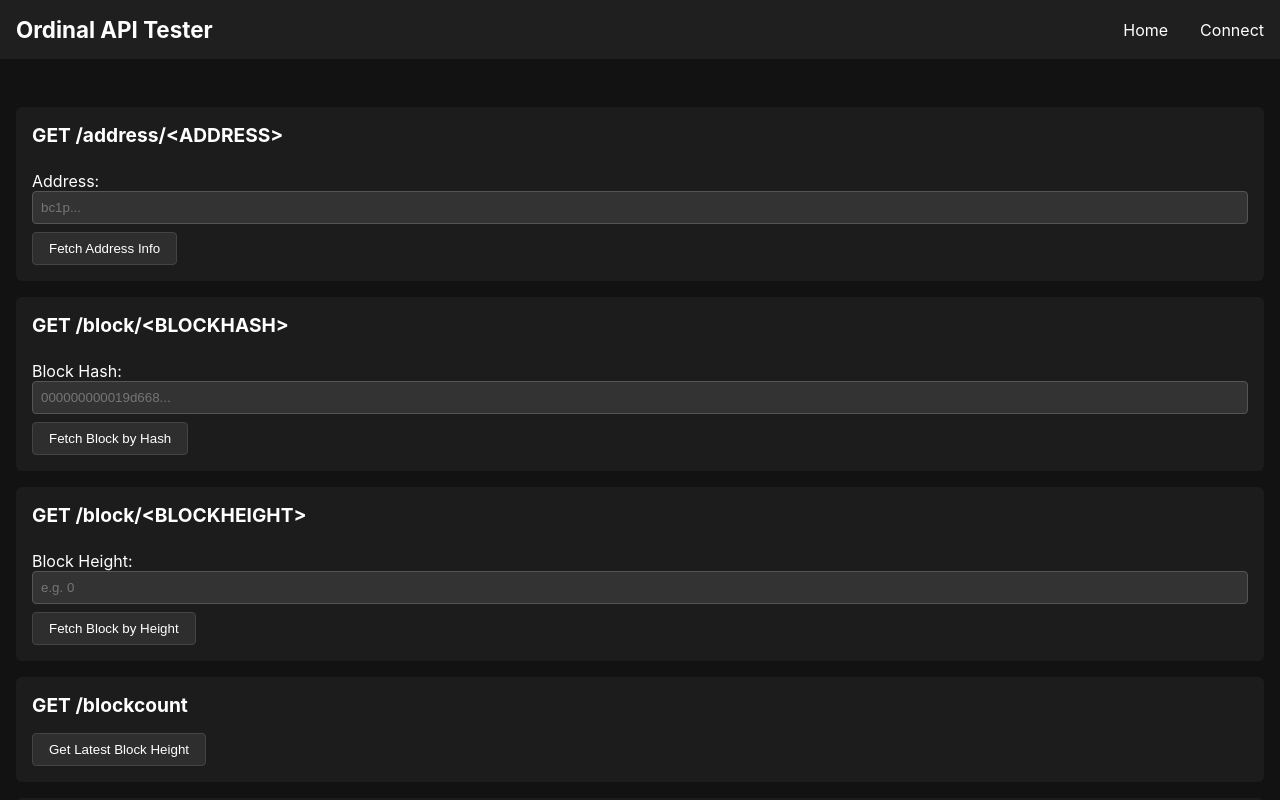
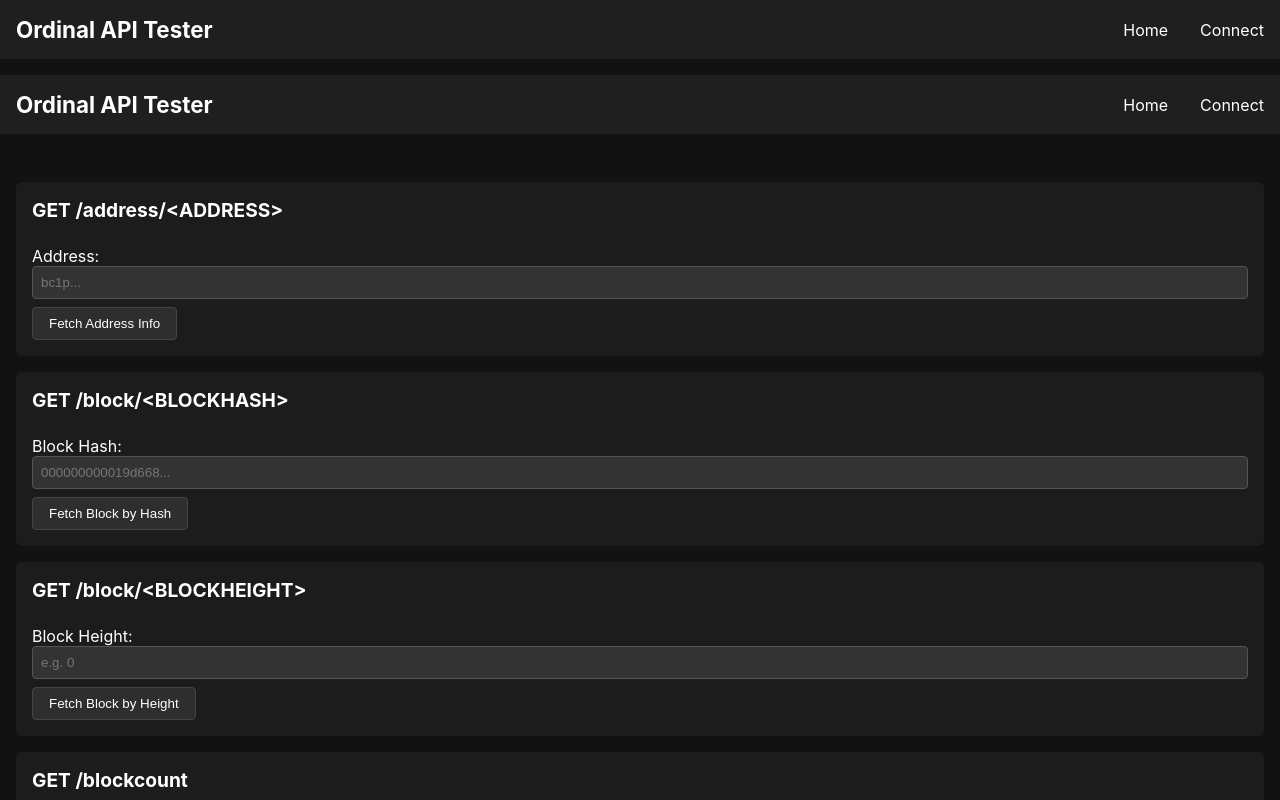
Before and after one commit to 1k9l/gi-pg-practice, a Next.js app: page / in a window 1280 px wide. Shown: the top 800 px of the page. Built offline with nearby package versions, Linux system fonts and the light colour scheme.

Commit message:
Update _app.js

```diff
--- a/pages/_app.js
+++ b/pages/_app.js
@@ -1,5 +1,13 @@
-import '../styles/globals.css';
+// File: pages/_app.js
+
+import Layout from '../components/Layout';
+import '../styles/globals.css'; // ensures .section, .result, etc. are loaded globally
 
 export default function App({ Component, pageProps }) {
-  return <Component {...pageProps} />;
+  // Wrap every page in <Layout> so the navbar is always present
+  return (
+    <Layout>
+      <Component {...pageProps} />
+    </Layout>
+  );
 }
```
